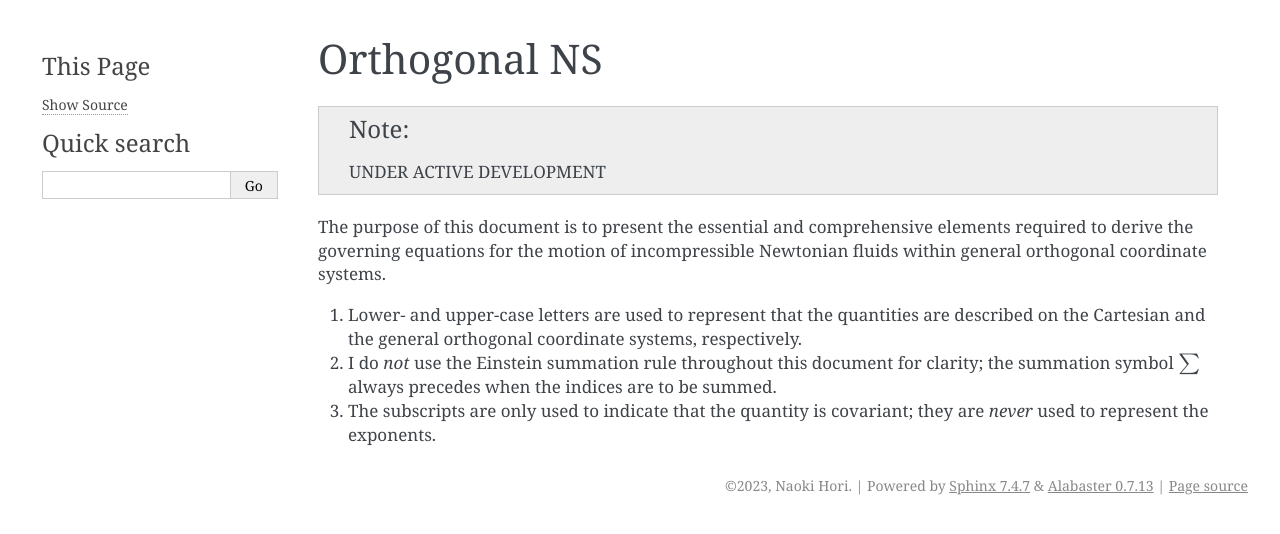
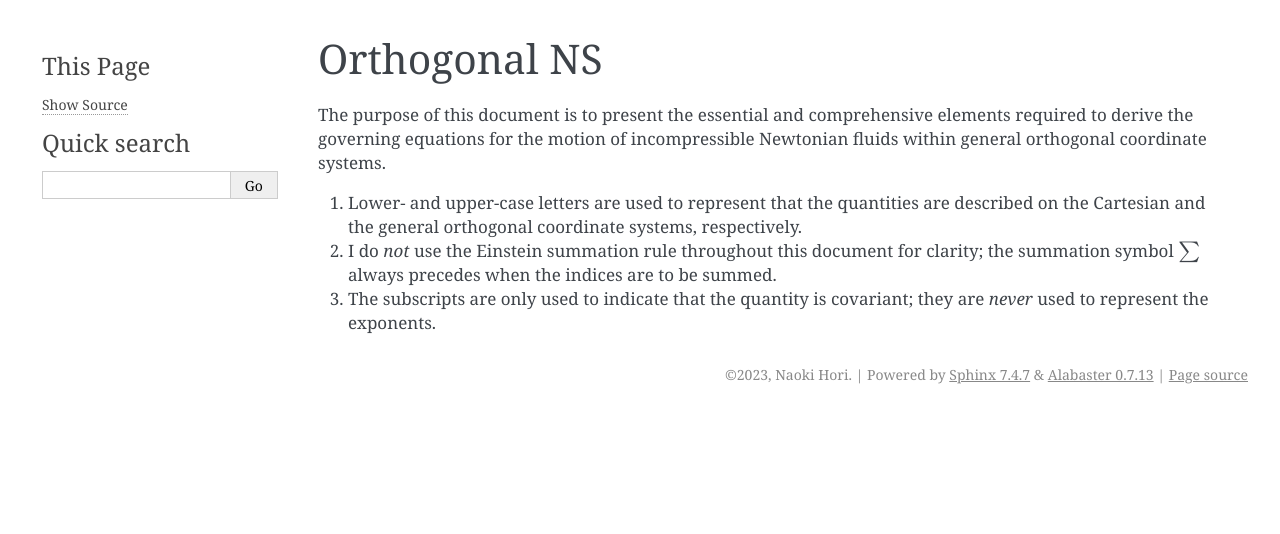
Before and after one commit to NaokiHori/OrthogonalNS, a Sphinx documentation site: the page built from source/index.rst, in a window 1280 px wide. Shown: the top 534 px of the page. Built offline with Sphinx 7.4.7, drawn with Linux system fonts in a browser that asks for light colours; formulas are drawn with MathJax 3.

Commit message:
[mod] misc

```diff
--- a/README.rst
+++ b/README.rst
@@ -2,7 +2,7 @@
 Orthogonal NS
 #############
 
-|License|_ |LastCommit|_ |Build|_
+|License| |LastCommit| |Build|
 
 .. |License| image:: https://img.shields.io/github/license/NaokiHori/OrthogonalNS
 .. _License: https://opensource.org/license/MIT
--- a/source/index.rst
+++ b/source/index.rst
@@ -1,10 +1,6 @@
 #############
 Orthogonal NS
 #############
-
-.. note::
-
-   UNDER ACTIVE DEVELOPMENT
 
 The purpose of this document is to present the essential and comprehensive elements required to derive the governing equations for the motion of incompressible Newtonian fluids within general orthogonal coordinate systems.
 
```
